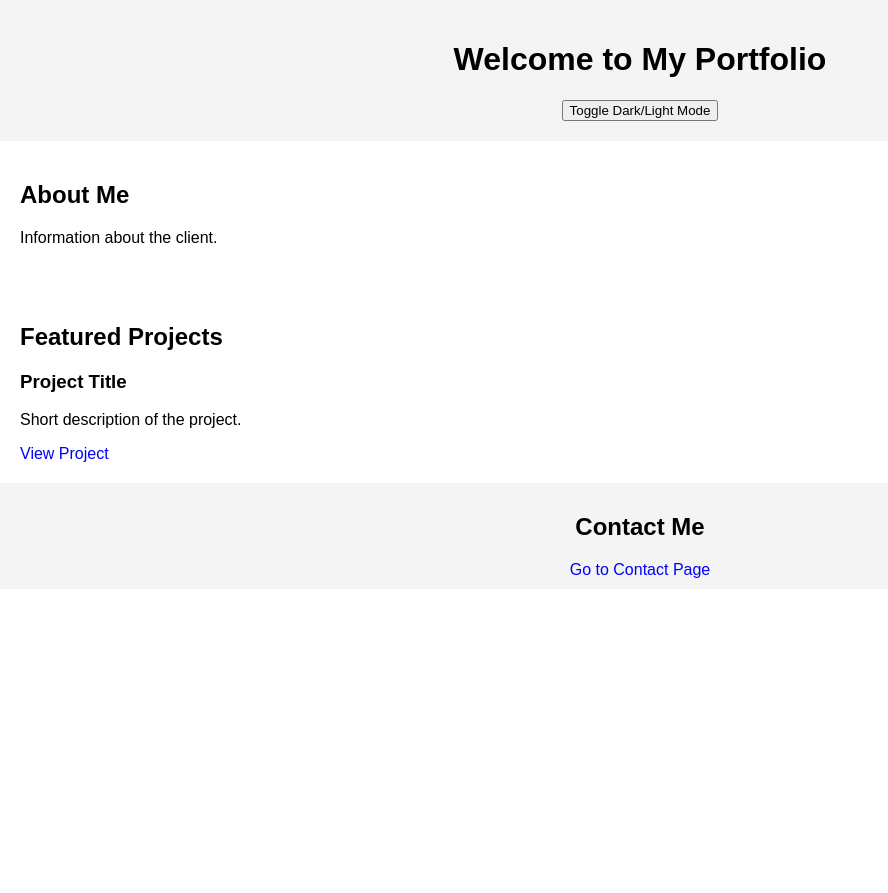
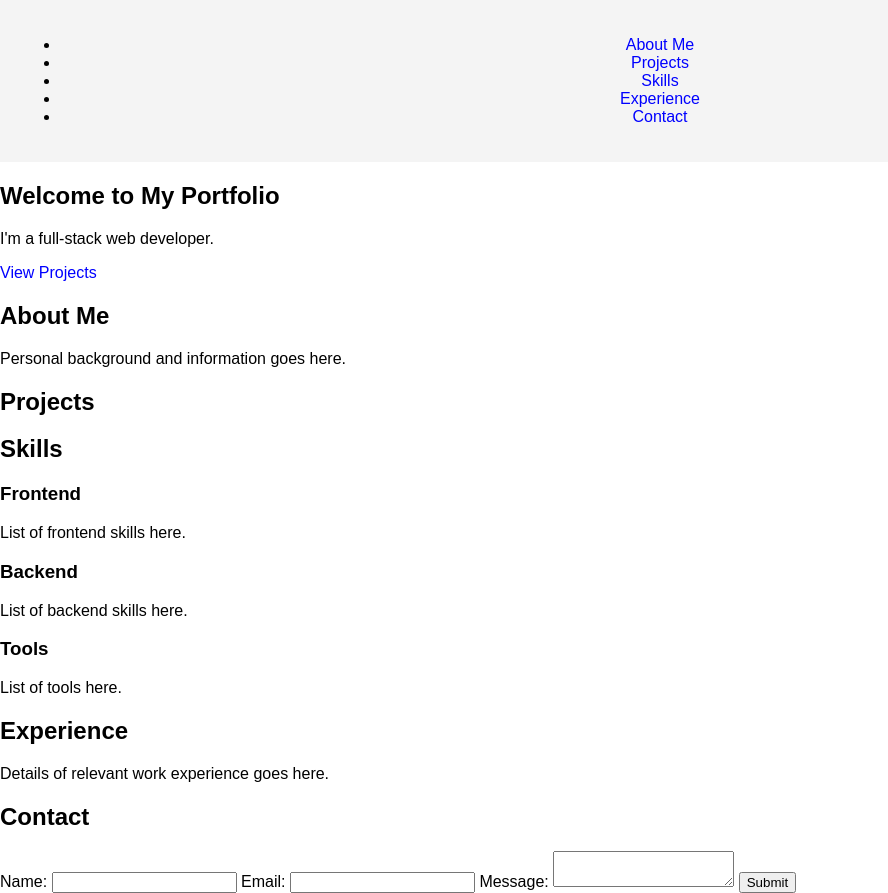
Before and after one commit to yrks12/portfolio-website, a website: page index.html in a window 1280 px wide. Shown: the whole page, without its empty margins (0-888 px from the left). Before the commit the page ends 800 px from the top, so only its background shows below. Drawn offline with Linux system fonts and the light colour scheme.

Commit message:
Add index.html for portfolio website

```diff
--- a/index.html
+++ b/index.html
@@ -8,28 +8,62 @@
 </head>
 <body>
     <header>
+        <nav>
+            <ul>
+                <li><a href="#about">About Me</a></li>
+                <li><a href="#projects">Projects</a></li>
+                <li><a href="#skills">Skills</a></li>
+                <li><a href="#experience">Experience</a></li>
+                <li><a href="#contact">Contact</a></li>
+            </ul>
+        </nav>
+    </header>
+    <section id="hero">
         <h1>Welcome to My Portfolio</h1>
-        <button id="theme-toggle">Toggle Dark/Light Mode</button>
-    </header>
-    <main>
-        <section id="about-me">
-            <h2>About Me</h2>
-            <p>Information about the client.</p>
-        </section>
-        <section id="featured-projects">
-            <h2>Featured Projects</h2>
-            <div class="project">
-                <h3>Project Title</h3>
-                <p>Short description of the project.</p>
-                <a href="#">View Project</a>
-            </div>
-            <!-- More projects can be added here -->
-        </section>
-    </main>
-    <footer>
-        <h2>Contact Me</h2>
-        <a href="contact.html">Go to Contact Page</a>
-    </footer>
+        <p>I'm a full-stack web developer.</p>
+        <a href="#projects" class="cta">View Projects</a>
+    </section>
+    <section id="about">
+        <h2>About Me</h2>
+        <p>Personal background and information goes here.</p>
+    </section>
+    <section id="projects">
+        <h2>Projects</h2>
+        <div class="project-grid">
+            <!-- Project cards will be rendered here -->
+        </div>
+    </section>
+    <section id="skills">
+        <h2>Skills</h2>
+        <div class="skills-category">
+            <h3>Frontend</h3>
+            <p>List of frontend skills here.</p>
+        </div>
+        <div class="skills-category">
+            <h3>Backend</h3>
+            <p>List of backend skills here.</p>
+        </div>
+        <div class="skills-category">
+            <h3>Tools</h3>
+            <p>List of tools here.</p>
+        </div>
+    </section>
+    <section id="experience">
+        <h2>Experience</h2>
+        <p>Details of relevant work experience goes here.</p>
+    </section>
+    <section id="contact">
+        <h2>Contact</h2>
+        <form id="contactForm">
+            <label for="name">Name:</label>
+            <input type="text" id="name" required>
+            <label for="email">Email:</label>
+            <input type="email" id="email" required>
+            <label for="message">Message:</label>
+            <textarea id="message" required></textarea>
+            <button type="submit">Submit</button>
+        </form>
+    </section>
     <script src="script.js"></script>
 </body>
 </html>
```
